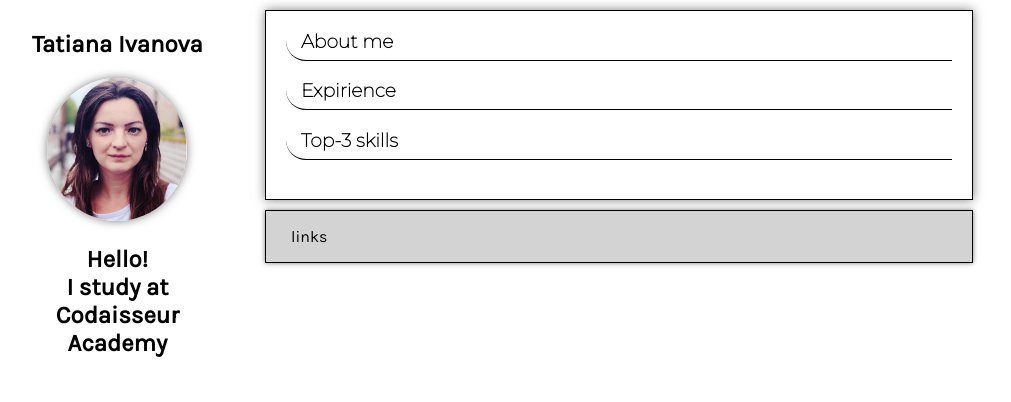
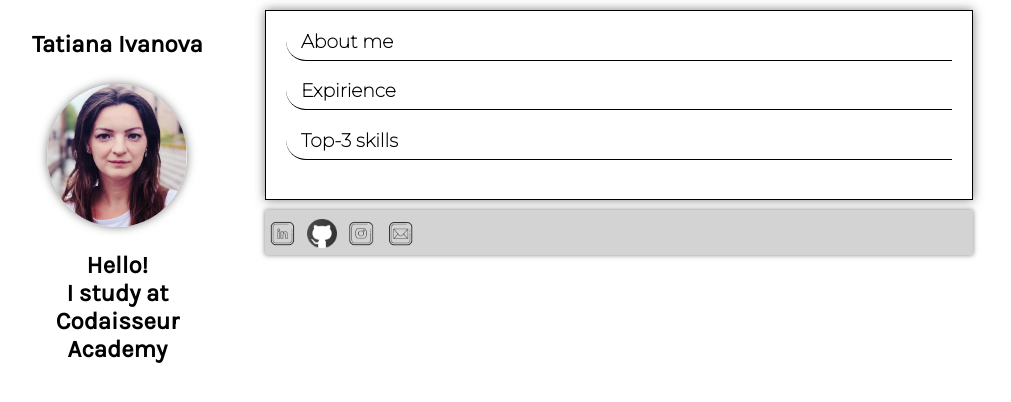
Before and after one commit to TatianaIvanovaW/tatianaivanovaw.github.io, a plain HTML site: page index.html in a window 1280 px wide. Shown: the whole page, without its empty margins (21-1032 px from the left). Drawn offline with Linux system fonts and the light colour scheme.

Commit message:
add contacts

```diff
--- a/index.html
+++ b/index.html
@@ -17,7 +17,7 @@
       <main>
         <aside class = "name">
               <h1> Tatiana Ivanova</h1>
-              <img src="img/avatar_crop.JPG">
+              <img class="avatar" src="img/avatar_crop.JPG">
               <h2> Hello! <br/>I study at </br>Codaisseur Academy</h2>
         </aside>
           <div class = "mainpart">
@@ -41,10 +41,13 @@
     </div>
       </main>
       <footer>
-       <p>links</p>
-
+      <a href="https://www.linkedin.com/in/tatiana-ivanova-5bb56315b/" target="_blank"><img src="img/linkedin.png"></a>
+      <a href="https://github.com/TatianaIvanovaW" target="_blank"><img src="img/github.png"></a>
+      <a href="https://www.instagram.com/tatiana_pir/" target="_blank"><img src="img/instagram.png"></a>
+      <a href="mailto:ivanovo.tatiana.w@gmail.com"><img src="img/mail.png"></a>
       </footer>
       <script src="scripts/script.js"></script>
+
     </body>
 
 </html>
--- a/styles/styles.css
+++ b/styles/styles.css
@@ -15,7 +15,7 @@ body  {
 
 }
 
-img {
+.avatar {
     border-radius: 50%;
     /* display: block;
     margin-left: auto;
@@ -43,7 +43,7 @@ p {
 
 footer {
       background-color: lightgrey;
-      border: 1px solid black;
+      /* border: 1px solid black; */
       box-shadow: 0 0 5px rgba(0,0,0,0.5);
       margin-top: 10px;
       text-align: left;
@@ -102,3 +102,11 @@ footer {
         transform: translateY(0%);
     }
     }
+
+
+    img
+    {
+        width: 5%;
+        height: 5%;
+        margin-top: 6px;
+    }
```
